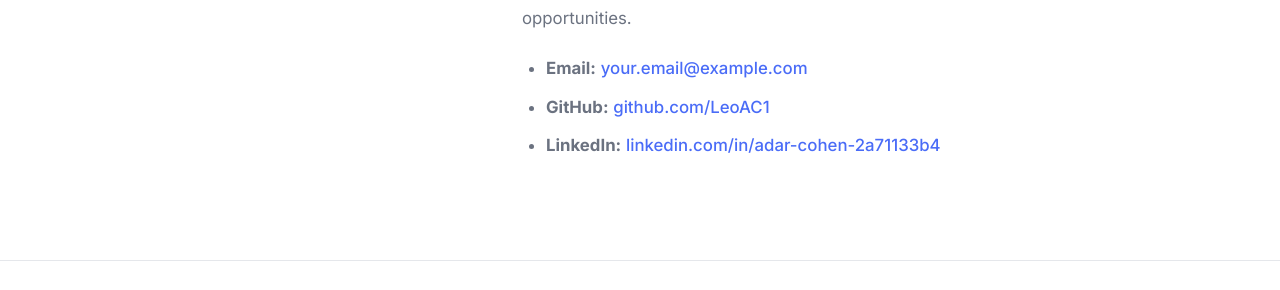
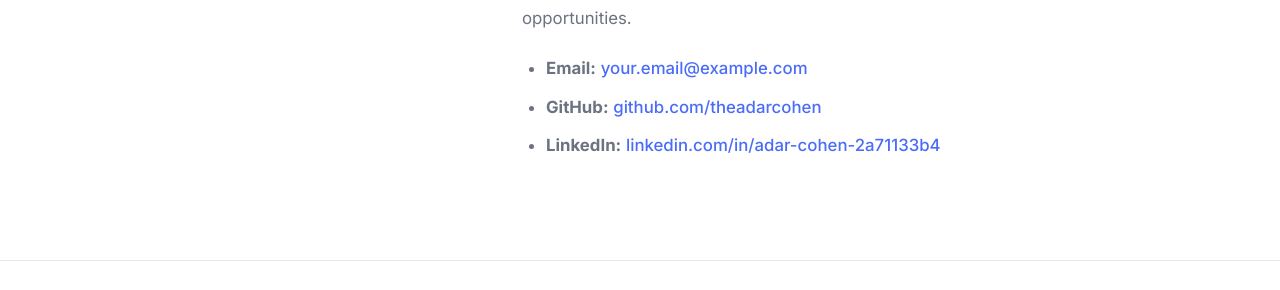
Before and after one commit to theadarcohen/Blog, a Jekyll site: the page built from about.md, in a window 1280 px wide and 900 px high, scrolled down 1062 px. Shown: the part 547-837 px from the top of the window. Built offline with Jekyll 4.4.1, drawn with Linux system fonts in a browser that asks for light colours.

Commit message:
Move site to theadarcohen GitHub account
Update site URL and GitHub profile links from LeoAC1 to theadarcohen.

Co-Authored-By: Claude Opus 5 <noreply@anthropic.com>

```diff
--- a/_config.yml
+++ b/_config.yml
@@ -6,8 +6,8 @@
 
 title: "Adar Cohen"
 description: "Electrical engineer building complete hardware systems across power electronics, digital design, embedded systems, and RF. A collection of personal engineering projects and experiments."
-url: "https://leoac1.github.io"
-baseurl: "/Blog" # Subpath because repo is named "Blog", not "leoac1.github.io"
+url: "https://theadarcohen.github.io"
+baseurl: "/Blog" # Subpath because repo is named "Blog", not "theadarcohen.github.io"
 
 # =============================================================================
 # Author / Identity
@@ -16,7 +16,7 @@ author:
   name: "Adar Cohen"
   email: "your.email@example.com"
   bio: "A short bio that appears in various places across the site."
-  github: "LeoAC1"
+  github: "theadarcohen"
   linkedin: "adar-cohen-2a71133b4"
 
 # =============================================================================
--- a/about.md
+++ b/about.md
@@ -35,7 +35,7 @@ I’m particularly interested in joining a **startup environment** where I can w
 I'm always open to interesting conversations and new opportunities.
 
 - **Email:** [your.email@example.com](mailto:your.email@example.com)
-- **GitHub:** [github.com/LeoAC1](https://github.com/LeoAC1)
+- **GitHub:** [github.com/theadarcohen](https://github.com/theadarcohen)
 - **LinkedIn:** [linkedin.com/in/adar-cohen-2a71133b4](https://linkedin.com/in/adar-cohen-2a71133b4)
 
 </div>
```
